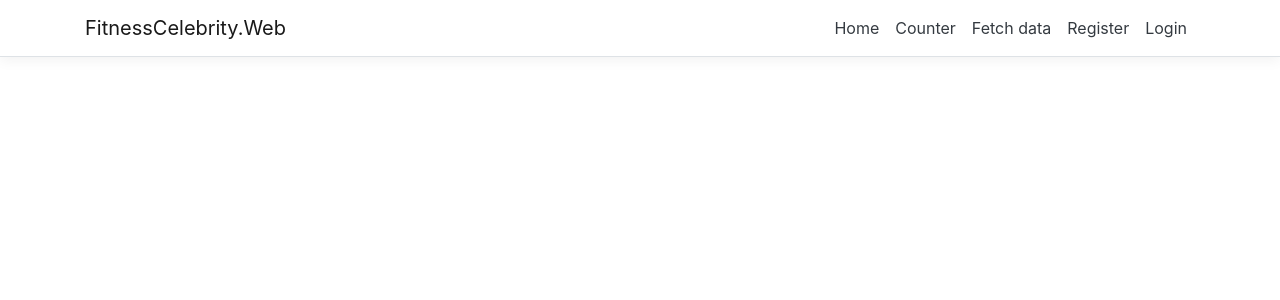
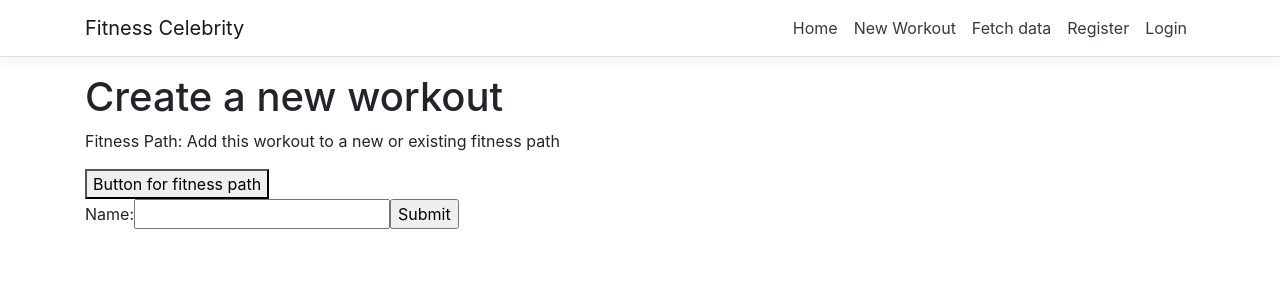
Before and after one commit to mleziva/fitnesscelebrity, a React (Create React App) app in the folder FitnessCelebrity/FitnessCelebrity.Web/ClientApp/: page /new-workout in a window 1280 px wide. Shown: the top 300 px of the page. Built offline with nearby package versions, Linux system fonts and the light colour scheme; no server answers.

Commit message:
Adding react components for creating workouts

```diff
--- a/FitnessCelebrity/FitnessCelebrity.Web/ClientApp/src/App.js
+++ b/FitnessCelebrity/FitnessCelebrity.Web/ClientApp/src/App.js
@@ -3,7 +3,7 @@ import { Route } from 'react-router';
 import { Layout } from './components/Layout';
 import { Home } from './components/Home';
 import { FetchData } from './components/FetchData';
-import { Counter } from './components/Counter';
+import { CreatePage } from './components/workout/Create-Page';
 import AuthorizeRoute from './components/api-authorization/AuthorizeRoute';
 import ApiAuthorizationRoutes from './components/api-authorization/ApiAuthorizationRoutes';
 import { ApplicationPaths } from './components/api-authorization/ApiAuthorizationConstants';
@@ -17,7 +17,7 @@ export default class App extends Component {
     return (
       <Layout>
         <Route exact path='/' component={Home} />
-        <Route path='/counter' component={Counter} />
+            <Route path='/new-workout' component={CreatePage} />
         <AuthorizeRoute path='/fetch-data' component={FetchData} />
         <Route path={ApplicationPaths.ApiAuthorizationPrefix} component={ApiAuthorizationRoutes} />
       </Layout>
--- a/FitnessCelebrity/FitnessCelebrity.Web/ClientApp/src/components/NavMenu.js
+++ b/FitnessCelebrity/FitnessCelebrity.Web/ClientApp/src/components/NavMenu.js
@@ -27,7 +27,7 @@ export class NavMenu extends Component {
       <header>
         <Navbar className="navbar-expand-sm navbar-toggleable-sm ng-white border-bottom box-shadow mb-3" light>
           <Container>
-            <NavbarBrand tag={Link} to="/">FitnessCelebrity.Web</NavbarBrand>
+            <NavbarBrand tag={Link} to="/">Fitness Celebrity</NavbarBrand>
             <NavbarToggler onClick={this.toggleNavbar} className="mr-2" />
             <Collapse className="d-sm-inline-flex flex-sm-row-reverse" isOpen={!this.state.collapsed} navbar>
               <ul className="navbar-nav flex-grow">
@@ -35,7 +35,7 @@ export class NavMenu extends Component {
                   <NavLink tag={Link} className="text-dark" to="/">Home</NavLink>
                 </NavItem>
                 <NavItem>
-                  <NavLink tag={Link} className="text-dark" to="/counter">Counter</NavLink>
+                  <NavLink tag={Link} className="text-dark" to="/new-workout">New Workout</NavLink>
                 </NavItem>
                 <NavItem>
                   <NavLink tag={Link} className="text-dark" to="/fetch-data">Fetch data</NavLink>
--- /dev/null
+++ b/FitnessCelebrity/FitnessCelebrity.Web/ClientApp/src/components/workout/Create-Page.js
@@ -0,0 +1,40 @@
+import React, { Component } from 'react';
+
+export class CreatePage extends Component {
+    static displayName = CreatePage.name;
+
+  constructor(props) {
+    super(props);
+    this.state = { value: '' };
+    this.handleChange = this.handleChange.bind(this);
+    this.handleSubmit = this.handleSubmit.bind(this);
+  }
+
+    handleChange(event) {
+        this.setState({ value: event.target.value });
+    }
+
+    handleSubmit(event) {
+        alert('A name was submitted: ' + this.state.value);
+        event.preventDefault();
+    }
+
+    render() {
+        return (
+            <div>
+                <h1>Create a new workout</h1>
+
+                <p>Fitness Path: Add this workout to a new or existing fitness path</p>
+                <button>Button for fitness path</button>
+            <form onSubmit={this.handleSubmit}>
+                <label>
+                    Name:
+          <input type="text" value={this.state.value} onChange={this.handleChange} />
+                </label>
+                <input type="submit" value="Submit" />
+                </form>
+            </div>
+
+        );
+    }
+}
```
Also changed, not shown: FitnessCelebrity/FitnessCelebrity.Web/ClientApp/src/components/workout/FitnessPath-Create.js (added, +31 -0 lines), FitnessCelebrity/FitnessCelebrity.Web/ClientApp/src/components/workout/Movement-Create.js (added, +31 -0 lines), FitnessCelebrity/FitnessCelebrity.Web/ClientApp/src/components/workout/Workout-Create.js (added, +31 -0 lines), 2 other files (tests, documents, lock files or other folders).
